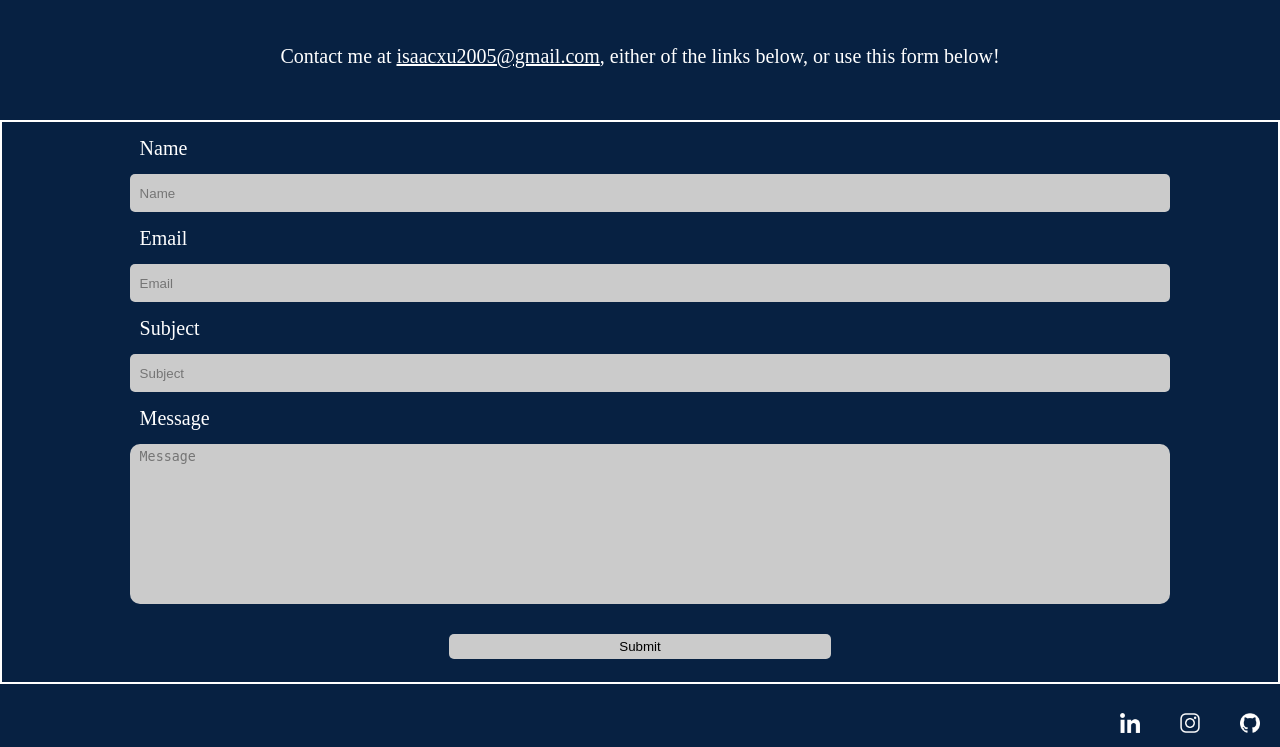
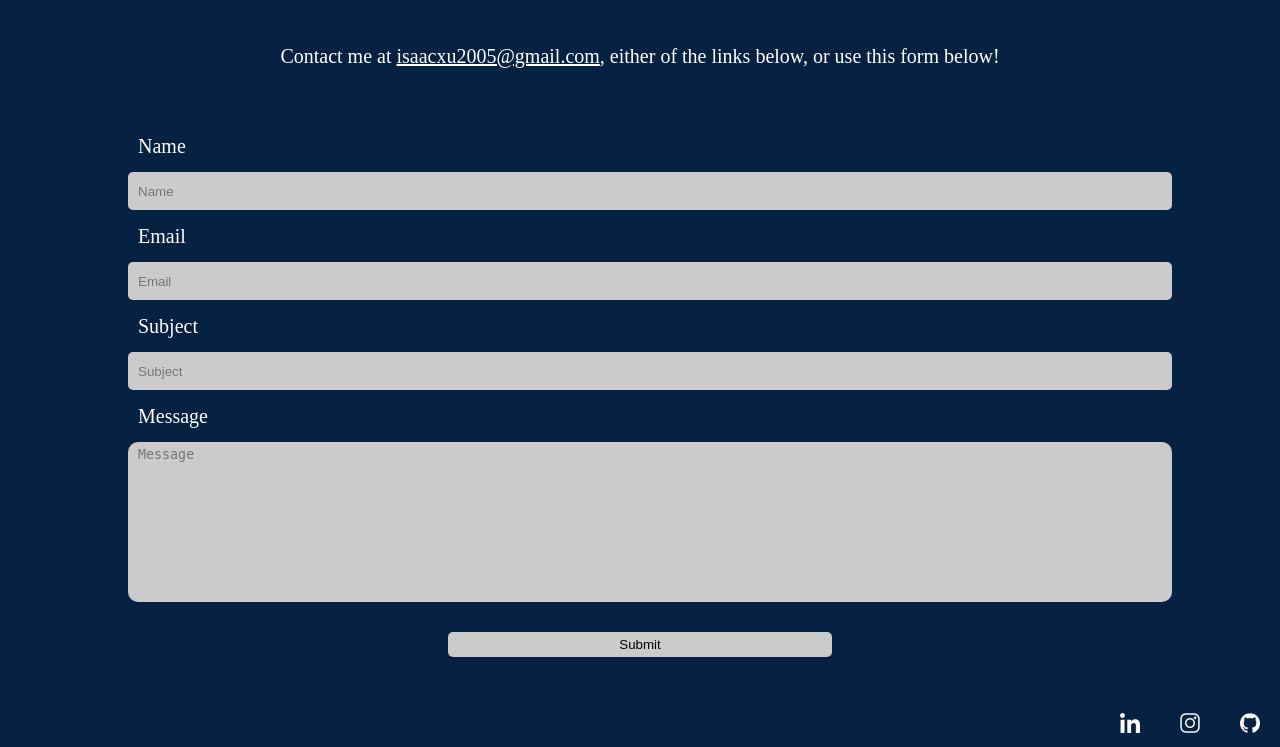
Before and after one commit to ixu100/portfolio, a Flask app: page /contact in a window 1280 px wide. Shown: the part 53-800 px from the top of the page. Run offline with Flask 3, Linux system fonts and the light colour scheme; some libraries are stand-ins or nearby versions; some web fonts are replaced.

Commit message:
fixed some margin errors

```diff
--- a/static/css/contact.css
+++ b/static/css/contact.css
@@ -12,9 +12,6 @@
   margin-top: 3rem;
   height: 70vh;
   align-items: center;
-  border-color: white;
-  border-style: solid;
-  border-width: 2px;
 }
 .contact-inf{
   width: 80%;
```
